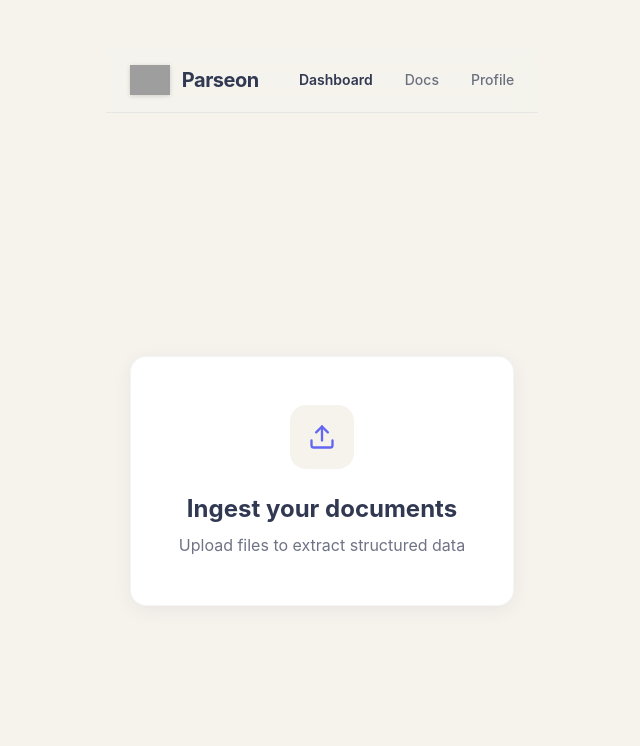
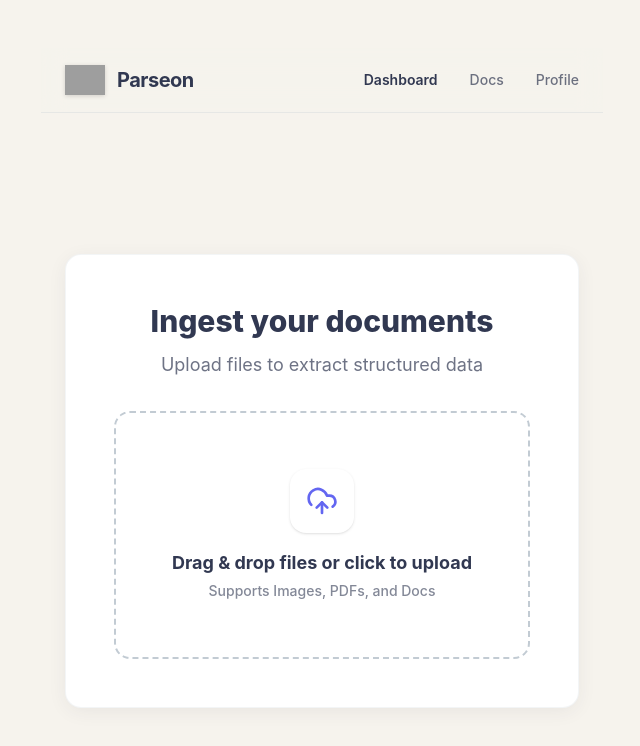
Before and after one commit to Satya0418/text, a React (Vite) app in the folder frontend/: page /dashboard in a window 1280 px wide. Shown: the top 746 px of the page, without its empty margins (318-958 px from the left). Built offline with nearby package versions, Linux system fonts and the light colour scheme; grey boxes are pictures that could not be loaded; a web font is replaced by a local one.

Commit message:
TEGENDRAADS

```diff
--- /dev/null
+++ b/frontend/src/components/ui/FileUpload.jsx
@@ -0,0 +1,121 @@
+import React, { useState, useRef } from 'react';
+import { UploadCloud, File, X } from 'lucide-react';
+
+const FileUpload = () => {
+  const [isDragging, setIsDragging] = useState(false);
+  const [files, setFiles] = useState([]);
+  const fileInputRef = useRef(null);
+
+  const formatSize = (bytes) => {
+    if (bytes === 0) return '0 B';
+    const k = 1024;
+    const sizes = ['B', 'KB', 'MB', 'GB'];
+    const i = Math.floor(Math.log(bytes) / Math.log(k));
+    return parseFloat((bytes / Math.pow(k, i)).toFixed(1)) + ' ' + sizes[i];
+  };
+
+  const onDragOver = (e) => {
+    e.preventDefault();
+    setIsDragging(true);
+  };
+
+  const onDragLeave = (e) => {
+    e.preventDefault();
+    setIsDragging(false);
+  };
+
+  const processFiles = (newFiles) => {
+    const validFiles = Array.from(newFiles).filter(file => {
+      // Basic validation for Images, PDFs, Docs
+      return file.type.startsWith('image/') ||
+             file.type === 'application/pdf' ||
+             file.type.includes('word') ||
+             file.type.includes('document');
+    });
+
+    setFiles(prev => [...prev, ...validFiles]);
+  };
+
+  const onDrop = (e) => {
+    e.preventDefault();
+    setIsDragging(false);
+    if (e.dataTransfer.files && e.dataTransfer.files.length > 0) {
+      processFiles(e.dataTransfer.files);
+    }
+  };
+
+  const onFileSelect = (e) => {
+    if (e.target.files && e.target.files.length > 0) {
+      processFiles(e.target.files);
+    }
+  };
+
+  const removeFile = (indexToRemove) => {
+    setFiles(files.filter((_, index) => index !== indexToRemove));
+  };
+
+  return (
+    <div className="w-full mt-8">
+      {/* Upload Zone */}
+      <div
+        className={`w-full border-2 border-dashed rounded-2xl p-10 md:p-14 flex flex-col items-center justify-center transition-all duration-300 cursor-pointer group
+          ${isDragging ? 'border-[#6366F1] bg-[#F6F3ED]' : 'border-[#C2CBD3] hover:border-[#6366F1] hover:bg-[#F6F3ED]/50'}
+        `}
+        onDragOver={onDragOver}
+        onDragLeave={onDragLeave}
+        onDrop={onDrop}
+        onClick={() => fileInputRef.current?.click()}
+      >
+        <div className="w-16 h-16 bg-white rounded-2xl flex items-center justify-center mb-4 shadow-sm group-hover:scale-105 transition-transform duration-300">
+          <UploadCloud size={32} className="text-[#6366F1]" />
+        </div>
+        <p className="text-lg font-bold text-[#313851] mb-1">
+          Drag & drop files or click to upload
+        </p>
+        <p className="text-sm font-medium text-[#313851]/60">
+          Supports Images, PDFs, and Docs
+        </p>
+
+        <input
+          type="file"
+          ref={fileInputRef}
+          className="hidden"
+          multiple
+          accept="image/*,.pdf,.doc,.docx"
+          onChange={onFileSelect}
+        />
+      </div>
+
+      {/* File List */}
+      {files.length > 0 && (
+        <div className="mt-6 flex flex-col gap-3">
+          {files.map((file, index) => (
+            <div key={index} className="flex items-center justify-between bg-white border border-[#C2CBD3]/30 rounded-xl p-4 shadow-[0_2px_10px_-2px_rgba(49,56,81,0.05)]">
+              <div className="flex items-center gap-4">
+                <div className="w-10 h-10 bg-[#F6F3ED] rounded-lg flex items-center justify-center text-[#6366F1]">
+                  <File size={20} />
+                </div>
+                <div className="flex flex-col text-left text-[#313851]">
+                  <span className="text-sm font-semibold truncate max-w-[200px] sm:max-w-xs">{file.name}</span>
+                  <span className="text-xs font-medium text-[#313851]/60">{formatSize(file.size)}</span>
+                </div>
+              </div>
+              <button
+                onClick={(e) => {
+                  e.stopPropagation();
+                  removeFile(index);
+                }}
+                className="w-8 h-8 rounded-full flex items-center justify-center text-[#313851]/40 hover:text-[#313851] hover:bg-[#F6F3ED] transition-colors"
+                title="Remove file"
+              >
+                <X size={18} />
+              </button>
+            </div>
+          ))}
+        </div>
+      )}
+    </div>
+  );
+};
+
+export default FileUpload;
--- a/frontend/src/pages/DashboardPage.jsx
+++ b/frontend/src/pages/DashboardPage.jsx
@@ -1,5 +1,5 @@
 import React from 'react';
-import { Upload } from 'lucide-react';
+import FileUpload from '../components/ui/FileUpload';
 
 const DashboardPage = () => {
   return (
@@ -25,16 +25,13 @@ const DashboardPage = () => {
       {/* Main Area */}
       <main className="w-full max-w-7xl mx-auto px-6 py-12 flex items-center justify-center min-h-[calc(100vh-4rem)]">
         {/* Empty State Card */}
-        <div className="w-full max-w-2xl bg-white rounded-2xl shadow-[0_4px_20px_-2px_rgba(49,56,81,0.08)] p-8 md:p-12 flex flex-col items-center justify-center text-center gap-6 border border-[#C2CBD3]/20">
+        <div className="w-full max-w-3xl bg-white rounded-2xl shadow-[0_4px_20px_-2px_rgba(49,56,81,0.08)] p-8 md:p-12 flex flex-col items-center justify-center text-center border border-[#C2CBD3]/20">
 
-          <div className="w-16 h-16 bg-[#F6F3ED] rounded-2xl flex items-center justify-center">
-            <Upload size={28} className="text-[#6366F1]" strokeWidth={2} />
-          </div>
+          <h2 className="text-3xl font-extrabold text-[#313851] mb-3">Ingest your documents</h2>
+          <p className="text-[#313851]/70 text-lg">Upload files to extract structured data</p>
 
-          <div>
-            <h2 className="text-2xl font-bold text-[#313851] mb-2">Ingest your documents</h2>
-            <p className="text-[#313851]/70">Upload files to extract structured data</p>
-          </div>
+          {/* Drag and Drop Modular Component */}
+          <FileUpload />
 
         </div>
       </main>
```
